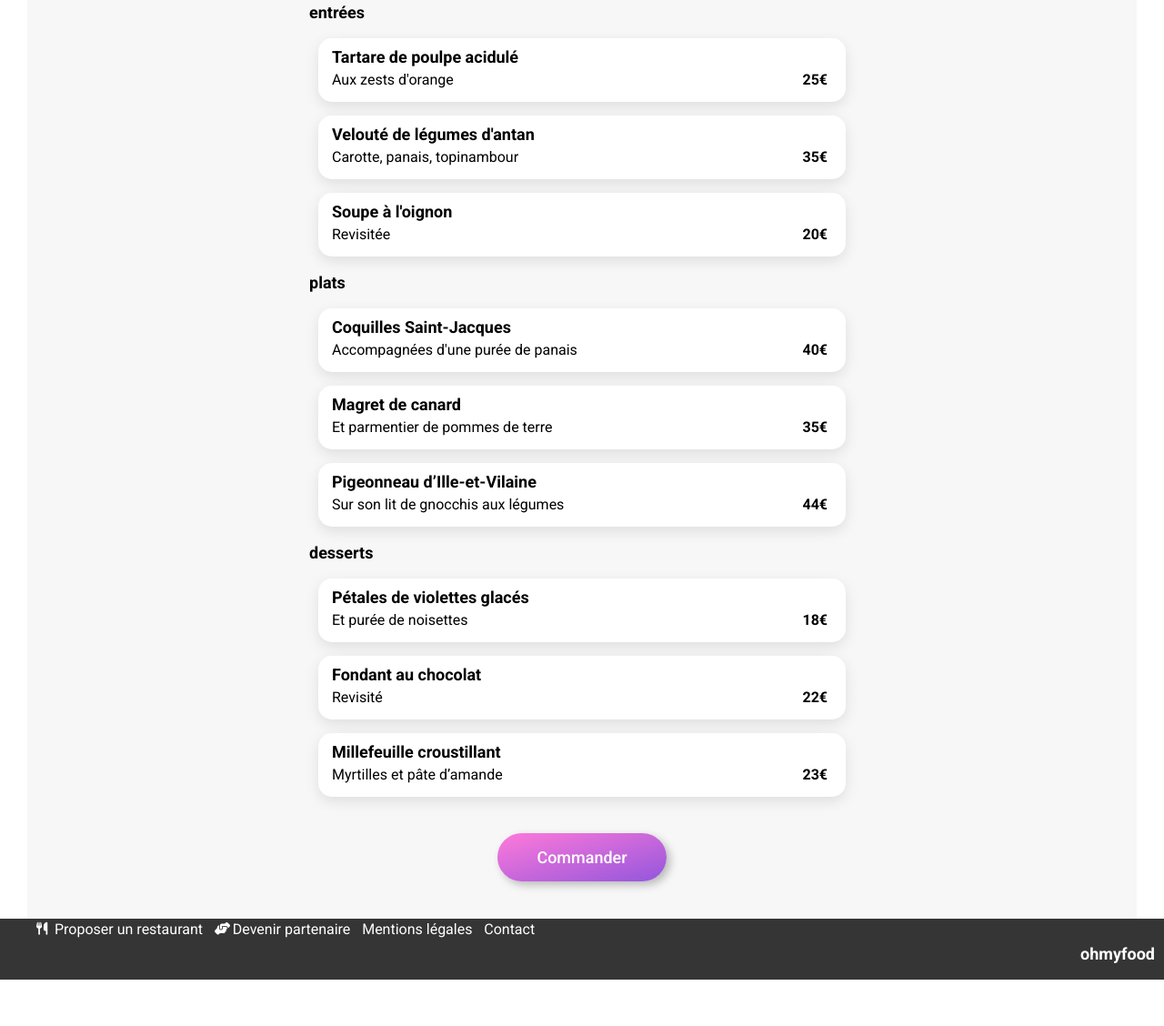
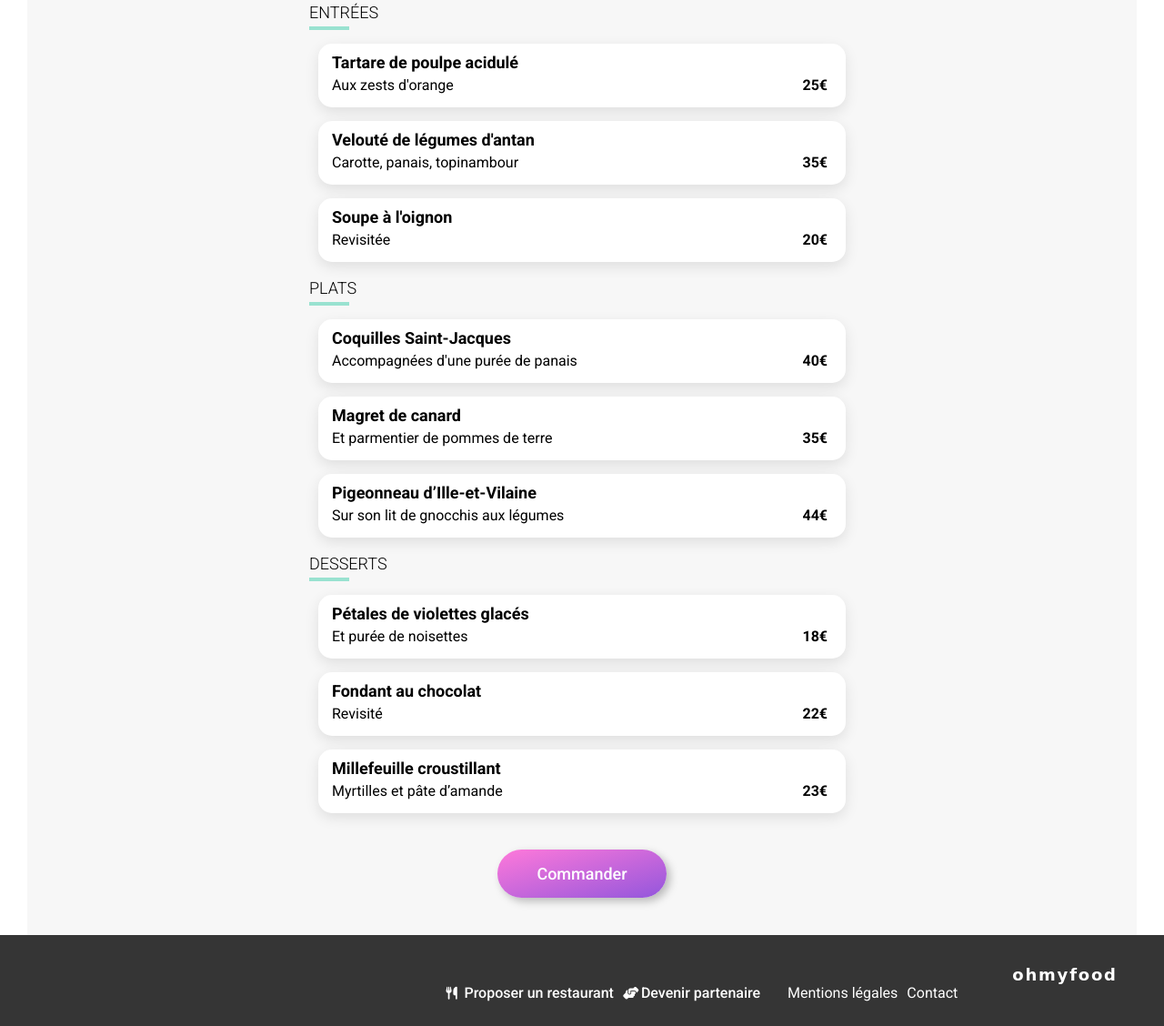
Before and after one commit to Akalabete/Ohmyfood, a website: page menus/Alafrancaise.html in a window 1280 px wide. Shown: the part 374-1502 px from the top of the page at 91% size. Before the commit the page ends 1451 px from the top, so only its background shows below. Drawn offline with Linux system fonts and the light colour scheme; a web font is replaced by a local one.

Commit message:
projet bouclé, reste a refactoriser

```diff
--- a/menus/Alafrancaise.html
+++ b/menus/Alafrancaise.html
@@ -6,10 +6,8 @@
     <meta name="viewport" content="width=device-width, initial-scale=1.0">
     <script src="https://kit.fontawesome.com/15c7396bf2.js" crossorigin="anonymous"></script>
     <link rel="preconnect" href="https://fonts.googleapis.com">
-    <link rel="preconnect" href="https://fonts.gstatic.com" crossorigin>
-    <link href="https://fonts.googleapis.com/css2?family=Roboto:ital,wght@0,
-    100;0,300;0,400;0,500;0,700;0,900;1,100;1,300;1,400;1,500;1,700;1,900&family=
-    Shrikhand&display=swap" rel="stylesheet">
+<link rel="preconnect" href="https://fonts.gstatic.com" crossorigin>
+<link href="https://fonts.googleapis.com/css2?family=Roboto:ital,wght@0,100;0,300;0,400;0,500;0,700;0,900;1,100;1,300;1,400;1,500;1,700;1,900&family=Shrikhand&display=swap" rel="stylesheet">
     <link rel="stylesheet" href="/public/css/style.css">
     <title>Menu - À la française</title>
 </head>
@@ -18,7 +16,7 @@
         <div class="menu__header__container">
             <div class="menu__header__container__backto">
                 <a href="../../../index.html" class="backto">
-                    <i class="fa-solid fa-arrow-left"alt="flèche indiquant un retour à la page d'accueil"></i>
+                    <i class="fa-solid fa-arrow-left"></i>
                 </a>
             </div>
             <div class="menu__header__container__logo">
@@ -41,6 +39,7 @@
                     </div>
                 </div>
                 <h3 class="menu__selection__title">entrées</h3>
+                <div class="barre"></div>
                 <article class="animation__card__entries">
                     <div class="card">
                         <div class="card__title">
@@ -80,6 +79,7 @@
                 </div>
                 <div class="menu__selection__main-courses">
                     <h3 class="menu__selection__title">plats</h3>
+                    <div class="barre"></div>
                     <article class="animation__card__main-courses">
                         <div class="card">
                             <div class="card__title">
@@ -119,6 +119,7 @@
                 </div>
                 <div class="menu__selection__desserts">
                     <h3 class="menu__selection__title">desserts</h3>
+                    <div class="barre"></div>
                     <article class="animation__card__desserts">
                         <div class="card">
                             <div class="card__title">
@@ -166,14 +167,20 @@
         </section>
     </main>
     <footer class="footer">
-        <h3 class="footer__title">ohmyfood</h3>
-        <ul class="footer__list">
-            <li><i class="footer__list__icons fa-solid fa-utensils fa-sm"></i>Proposer un restaurant</li>
-            <li><i class="footer__list__icons fa-solid fa-handshake-angle fa-sm"></i>Devenir partenaire</li>
-            <li>Mentions légales</li>
-            <li>Contact</li>
-        </ul>
-    </footer>
+        <div class="footer__container">
+          <h3 class="footer__title">ohmyfood</h3>
+          <div class="footer__elements">
+            <div class="footer__elements__one">
+              <a><p><i class="footer__list__icons fa-solid fa-utensils fa-sm"></i>Proposer un restaurant</p></a>
+              <a><p><i class="footer__list__icons fa-solid fa-handshake-angle fa-sm"></i>Devenir partenaire</p></a>
+            </div>
+            <div class="footer__elements__two">
+              <a><p>Mentions légales</p></a>
+              <a><p>Contact</p></a>
+            </div>
+          </div>
+        </div>
+      </footer>
 
 </body>
 </html>
--- a/sass/base/_typography.scss
+++ b/sass/base/_typography.scss
@@ -29,10 +29,10 @@ h1 {
  }
 h2 {
     font-family: 'Shrikhand';
-    font-style: italic;
     font-size: 28px;
     line-height: 41px;
     color: $color-black;
+    letter-spacing: 0.03em
 }
 
 .main__hooker__infos p {
@@ -58,3 +58,21 @@ h4 {
 .card__body__price {
     font-weight: bolder;
 }
+.footer__title {
+    font-family: $shrikhand;
+
+}
+.footer__elements__two a > p {
+    font-family: $roboto;
+    font-weight: 400;
+}
+.footer__elements__one a > p {
+    font-family: $roboto;
+    font-weight: 500;
+}
+
+.menu__selection__title {
+    font-family: $roboto;
+    font-weight: 300;
+    text-transform : uppercase;
+}
--- a/sass/layout/_footer.scss
+++ b/sass/layout/_footer.scss
@@ -1,46 +1,58 @@
 .footer {
     background-color: $color-footer;
     color: $color-white;
-    &__list {
-        list-style-type: none;
-        line-height: 24px;
-        padding-bottom: 20px;
-        &__icons {
-            width: 15px;
-            height: 15px;
-            margin-right: 5px;
-        }
+    @media screen and (min-width: 1096px){
+        height: 100px;
+        position: relative;
     }
     &__title {
         color: white;
-        padding: 10px 0 0 40px;
+        letter-spacing: 0.1em;
+        padding: 10px 0 15px 40px;
+        @media screen and (min-width: 1096px) {
+            margin: -5px 0 12px 0;
+            padding: 0 0 0 40px;
+        }
+    }
+    &__container {
+        @media screen and (min-width: 1096px) {
+            display: flex;
+            flex-direction: row-reverse;
+            position: absolute;
+            bottom: 10px;
+            right: 4%;
+            padding: 0;
+
+        }
+    }
+    &__elements {
+        padding-bottom: 20px;
+        @media screen and (min-width: 1096px) {
+            display: flex;
+            flex-direction: row;
+            padding: 0;
+        }
+    > *{
+        padding: 0 0 0 40px;
+        @media screen and (min-width: 1096px) {
+            display: flex;
+            flex-direction: row;
+            padding: 0 10px 0 10px;
+        }
+        > a {
+            cursor: pointer;
+            > p {
+                margin-bottom: 12px;
+                @media screen and (min-width: 1096px) {
+                    padding-right: 10px;
+                }
+                > i {
+                    width: 15px;
+                    height: 15px;
+                    margin-right: 5px;
+                    }
+                }
+            }
+        }
     }
 }
-
-@media screen and (min-width: 1096px) {
-    .footer {
-        display: flex;
-        flex-direction: row-reverse;
-        justify-content: space-between;
-        vertical-align: baseline;
-
-
-    }
-
-    .footer__title {
-        display: inline;
-        margin-right: 10px;
-        vertical-align: baseline;
-
-    }
-
-    .footer__list {
-        display: flex;
-        margin: 0;
-    }
-
-    .footer__list li {
-        margin-right: 0.8rem;
-    }
-
-}
--- a/sass/layout/_menuslayout.scss
+++ b/sass/layout/_menuslayout.scss
@@ -43,5 +43,15 @@
 .menu__selection__container >* {
     max-width: 50%;
     margin: auto;
+    }
 }
+
+
+// petite barre en dessous des rubriques des menus
+
+.barre {
+    width:40px;
+    margin: -13px 0 0 5px;
+
+    border: solid 2px $color-tertiary;
 }
--- a/sass/utils/_variables.scss
+++ b/sass/utils/_variables.scss
@@ -13,3 +13,5 @@ $color-bg-lightbrown:#F7F7F7;
 
 
 $border-radius-restaurants: 40px 40px 0 0;
+$roboto: 'Roboto', sans-serif;
+$shrikhand: 'Shrikhand', cursive;
```
Also changed, not shown: index.html (+13 -11 lines), menus/Lanoteenchantee.html (+20 -13 lines), menus/Lapalettedugout.html (+20 -13 lines), menus/Ledelicedessens.html (+20 -13 lines), public/css/style.css, 1 other file.
